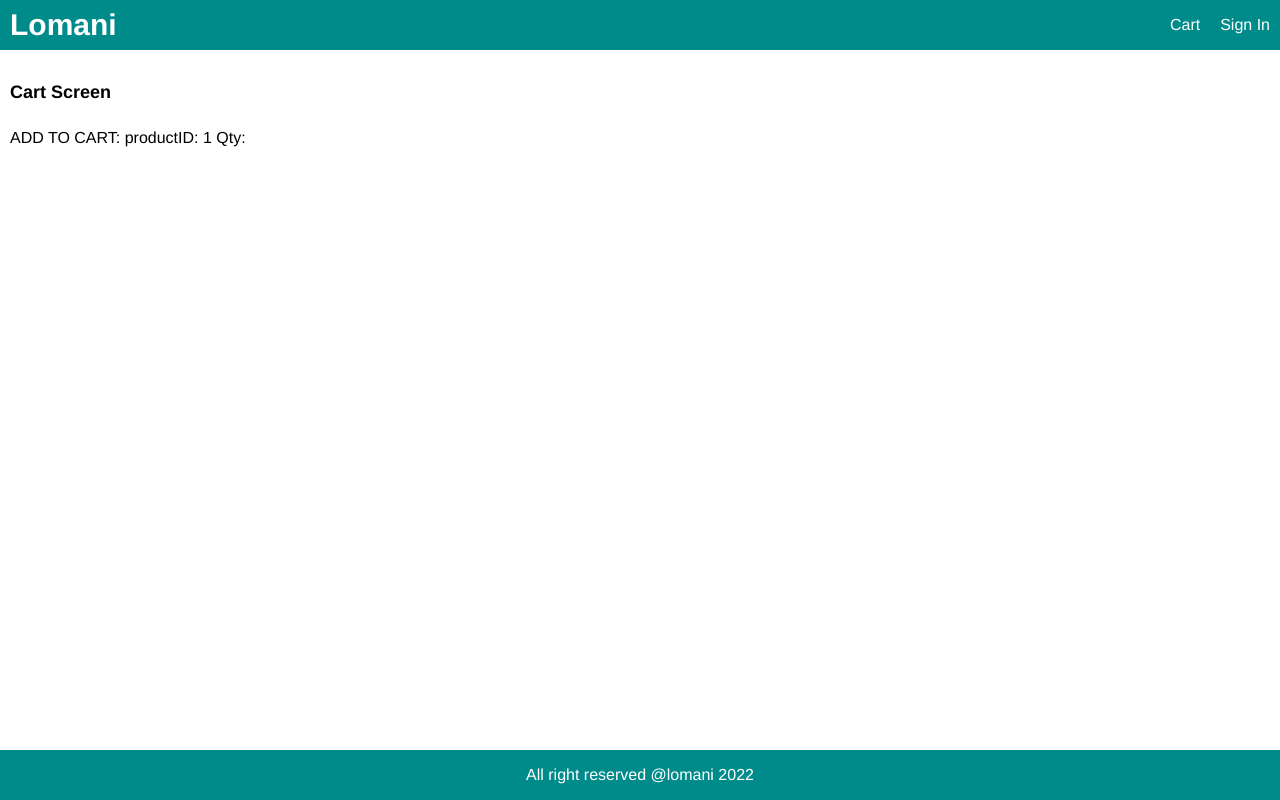
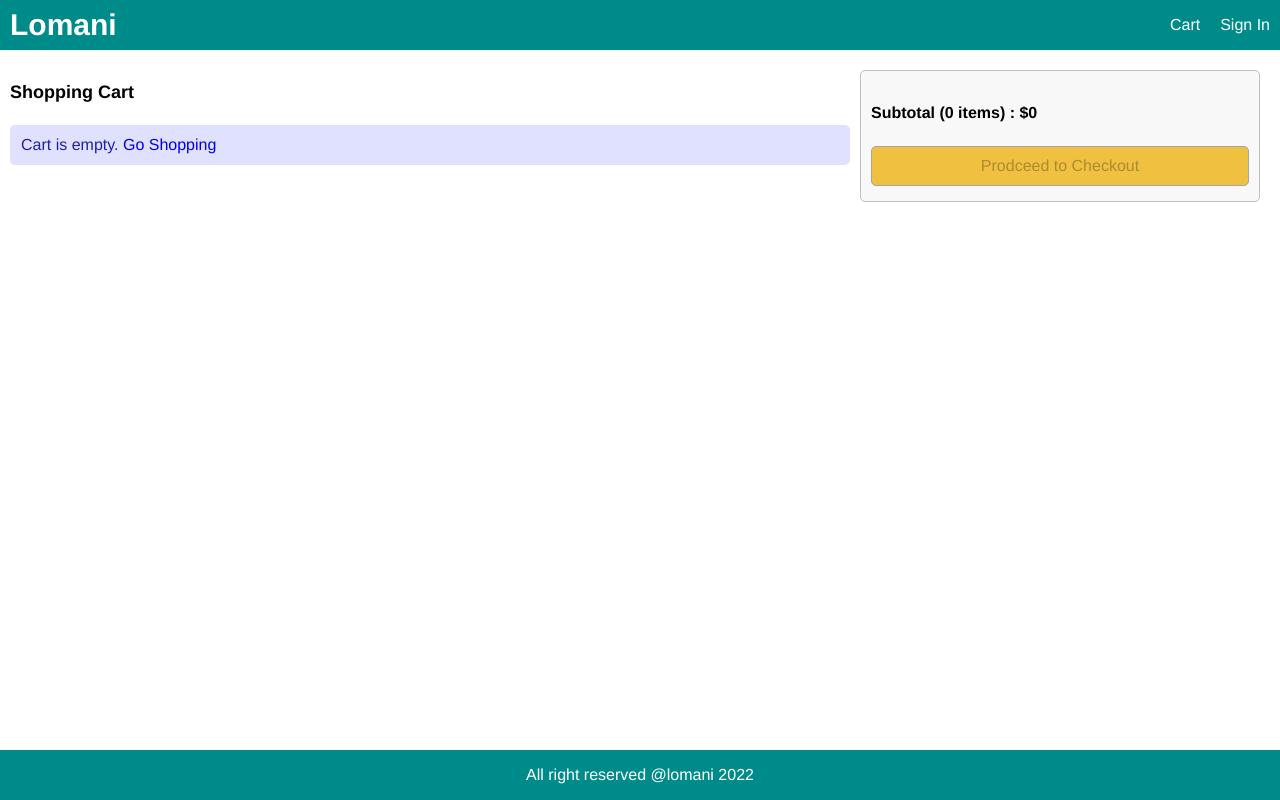
Before and after one commit to ashraftanin20/lomani-react, a React (Create React App) app in the folder frontend/: page /cart/1 in a window 1280 px wide. Built offline with nearby package versions, Linux system fonts and the light colour scheme.

Commit message:
created cart-screen layout.

```diff
--- a/frontend/src/App.js
+++ b/frontend/src/App.js
@@ -6,8 +6,11 @@ import { ToastContainer } from 'react-toastify';
 import CartScreen from './screens/CartScreen';
 import HomeScreen from './screens/HomeScreen';
 import ProductScreen from './screens/ProductScreen';
+import { useSelector } from 'react-redux';
 
 function App() {
+
+  const cart = useSelector((state) => state.cart);
   return (
     <BrowserRouter>
     <ToastContainer />
@@ -18,6 +21,9 @@ function App() {
                 </div>
                 <div>
                     <Link to="/cart">Cart</Link>
+                    {cart.cartItems.length > 0 && (
+                      <span className="badge">{cart.cartItems.length}</span>
+                    )}
                     <Link to="/signin">Sign In</Link>
                 </div>
             </header>
--- a/frontend/src/features/CartSlice.js
+++ b/frontend/src/features/CartSlice.js
@@ -12,13 +12,20 @@ const cartSlice = createSlice({
     initialState,
     reducers: {
         addToCart (state, action) {
-            const { product, qty } = action.payload;
+            const { product, qty, act } = action.payload;
             const itemIndex = state.cartItems.findIndex((item) => item._id === product._id);
             if(itemIndex >= 0) {
-                state.cartItems[itemIndex].cartQty += qty;
-                toast.info("Increated the product quantity by " + qty, {
-                    position: "bottom-left"
-                });
+                if (act === "add") {
+                    state.cartItems[itemIndex].cartQty += qty;
+                    toast.info("Increated the product quantity by " + qty, {
+                        position: "bottom-left"
+                    });
+                } else if (act === "update") {
+                    state.cartItems[itemIndex].cartQty = qty;
+                    toast.info("Updated the product quantity by " + qty, {
+                        position: "bottom-left"
+                    });
+                }
             } else {
                 const tempProduct = {...product, cartQty: qty}
                 state.cartItems.push(tempProduct);
--- a/frontend/src/index.css
+++ b/frontend/src/index.css
@@ -92,6 +92,14 @@ a.brand {
   font-size: 3rem;
   font-weight: bold;
 }
+.badge {
+  background-color: #f02020;
+  color: #ffffff;
+  border-radius: 50%;
+  padding: 0.2rem 0.7rem;
+  font-size: 1.4rem;
+  margin-left: 0.2rem;
+}
 main {
   grid-area: main;
   padding: 1rem;
@@ -119,10 +127,17 @@ footer {
 .col-2 {
   flex: 2 1 50rem;
 }
+.min-30 {
+  min-width: 30rem;
+}
 
 /* Image */
 img {
   border-radius: 0.5rem;
+}
+img.small {
+  max-width: 5rem;
+  width: 100%;
 }
 img.medium {
   max-width: 29rem;
--- a/frontend/src/screens/CartScreen.js
+++ b/frontend/src/screens/CartScreen.js
@@ -1,25 +1,88 @@
 import React from 'react';
-import { useParams, useSearchParams } from 'react-router-dom'
+import { useDispatch, useSelector } from 'react-redux';
+import { Link, useNavigate } from 'react-router-dom';
+import MessageBox from '../components/MessageBox';
+import { addToCart } from '../features/CartSlice';
+export default function CartScreen() {
 
-export default function CartScreen() {
-    const { id } = useParams();
-    const [searchParams] = useSearchParams();
-    let qty = searchParams.get('qty');
-    //localStorage.setItem('cartItems', JSON.stringify((getState().cart.cartItems)));
+    const cart = useSelector((state) => state.cart);
+    const dispatch = useDispatch();
+    const navigate = useNavigate();
 
-    //const dispatch = useDispatch();
+    const removeFromCartHandler = () => {
+      //delete action
+    }
 
-    // useEffect(() => {
-    //     if(id) {
-    //         dispatch(addToCart({id: id, qty: qty}));
-    //     }
-    // }, [dispatch, id, qty])
+    const checkoutHandler = () => {
+      navigate('/signin?redirect=shipping');
+    }
+
   return (
-    <div>
-        <h1>Cart Screen</h1>
-        <p>
-            ADD TO CART: productID: {id} Qty: {qty}
-        </p>
+    <div className="row top">
+      <div className="col-2">
+        <h1>Shopping Cart</h1>
+        {cart.cartItems.length === 0 ? <MessageBox>
+          Cart is empty. <Link to="/">Go Shopping</Link>
+        </MessageBox> : (
+          <ul>
+            {
+              cart.cartItems.map((item) => (
+                <li key={item._id}>
+                  <div className="row">
+                    <div>
+                      <img className="small"
+                            src={item.image}
+                            alt={item.name}
+                      ></img>
+                    </div>
+                  <div className="min-30">
+                    <Link to={`/product/${item._id}`}>{item.name}</Link>
+                  </div>
+                  <div>
+                    <select value={item.cartQty}
+                            onChange={e =>
+                              dispatch(
+                                addToCart({product: item, qty: Number(e.target.value), act:"update"})
+                              )
+                            }
+                      >
+                      {[...Array(item.countInStock).keys()].map((x) => (
+                              <option key={x + 1} value={x + 1}> {x + 1}</option>
+                          )
+                      )}
+                    </select>
+                  </div>
+                  <div>{item.price}</div>
+                  <div>
+                    <button type="button" onClick={() => removeFromCartHandler(item._id)}>Remove</button>
+                  </div>
+                  </div>
+                </li>
+              )
+
+              )
+            }
+          </ul>
+        )}
+      </div>
+      <div className="col-1">
+        <div className="card card-body">
+          <ul>
+            <li>
+              <h2>
+                Subtotal ({cart.cartItems.reduce((a, c) => a + c.cartQty, 0)} items) :
+                          ${cart.cartItems.reduce((a,c) => a + c.price * c.cartQty, 0)}
+              </h2>
+            </li>
+            <li>
+              <button type="button" onClick={checkoutHandler} className="primary block"
+                      disabled={cart.cartItems.length === 0}>
+                Prodceed to Checkout
+              </button>
+            </li>
+          </ul>
+        </div>
+      </div>
     </div>
   )
 }
--- a/frontend/src/screens/ProductScreen.js
+++ b/frontend/src/screens/ProductScreen.js
@@ -1,6 +1,6 @@
 import React, { useEffect, useState } from 'react'
 import { useDispatch } from 'react-redux';
-import { Link, useNavigate, useParams } from 'react-router-dom';
+import { Link, useParams } from 'react-router-dom';
 import LoadingBox from '../components/LoadingBox';
 import MessageBox from '../components/MessageBox';
 import Rating from '../components/Rating';
@@ -13,15 +13,15 @@ export default function ProductScreen() {
     const { id } = useParams();
     const { data, error, isLoading } = useGetProductDetailsQuery(id);
     const [qty, setQty] = useState(1);
-    const navigate = useNavigate();
+    //const navigate = useNavigate();
 
     useEffect(() => {
         dispatch(fetchProductDetails(id));
     }, [dispatch, id, qty]);
 
     const addToCartHandler = () => {
-        dispatch(addToCart({product: data, qty: qty}));
-        navigate(`/cart/${id}?qty=${qty}`);
+        dispatch(addToCart({product: data, qty: qty, act: "add"}));
+        //navigate(`/cart/${id}?qty=${qty}`);
         //history.push("/cart");
     }
         return (
```
